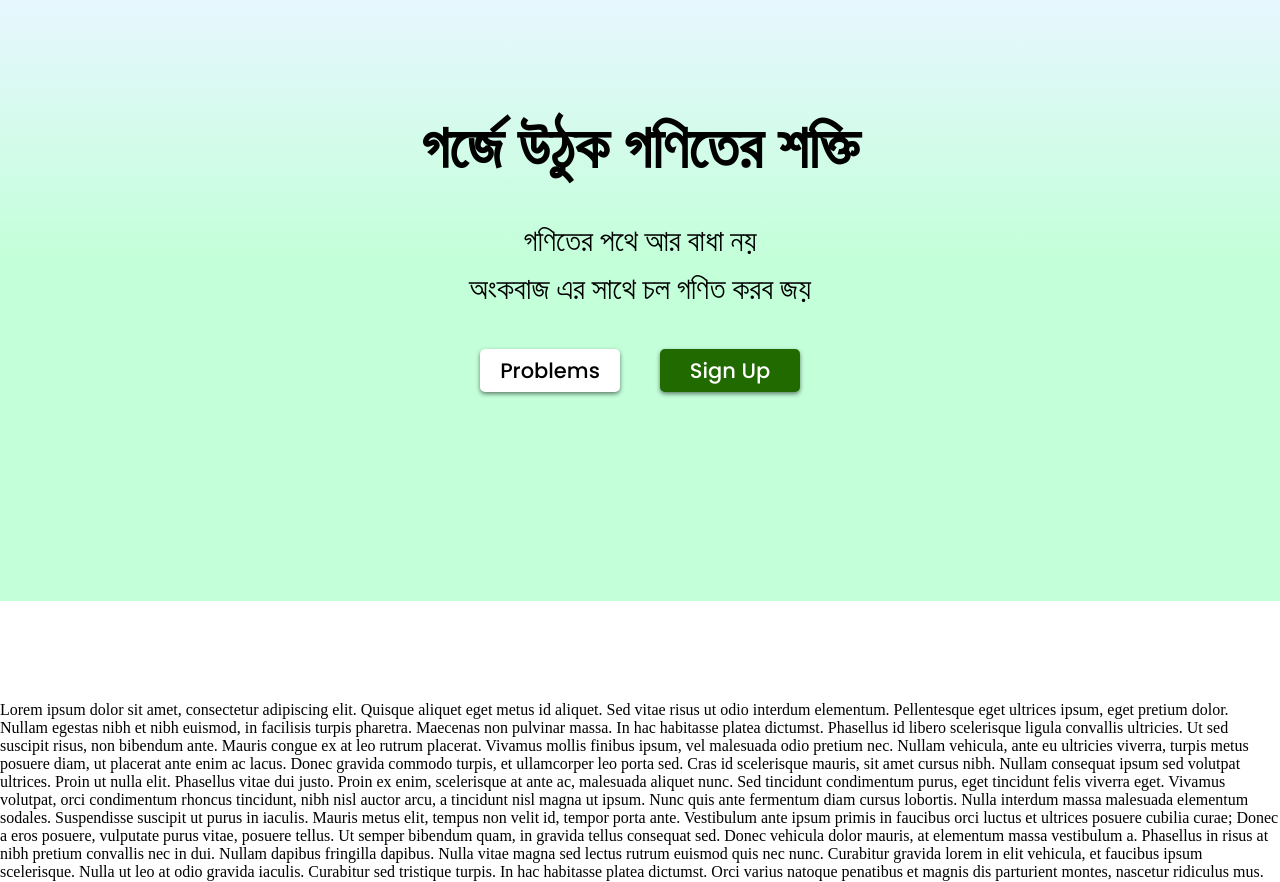
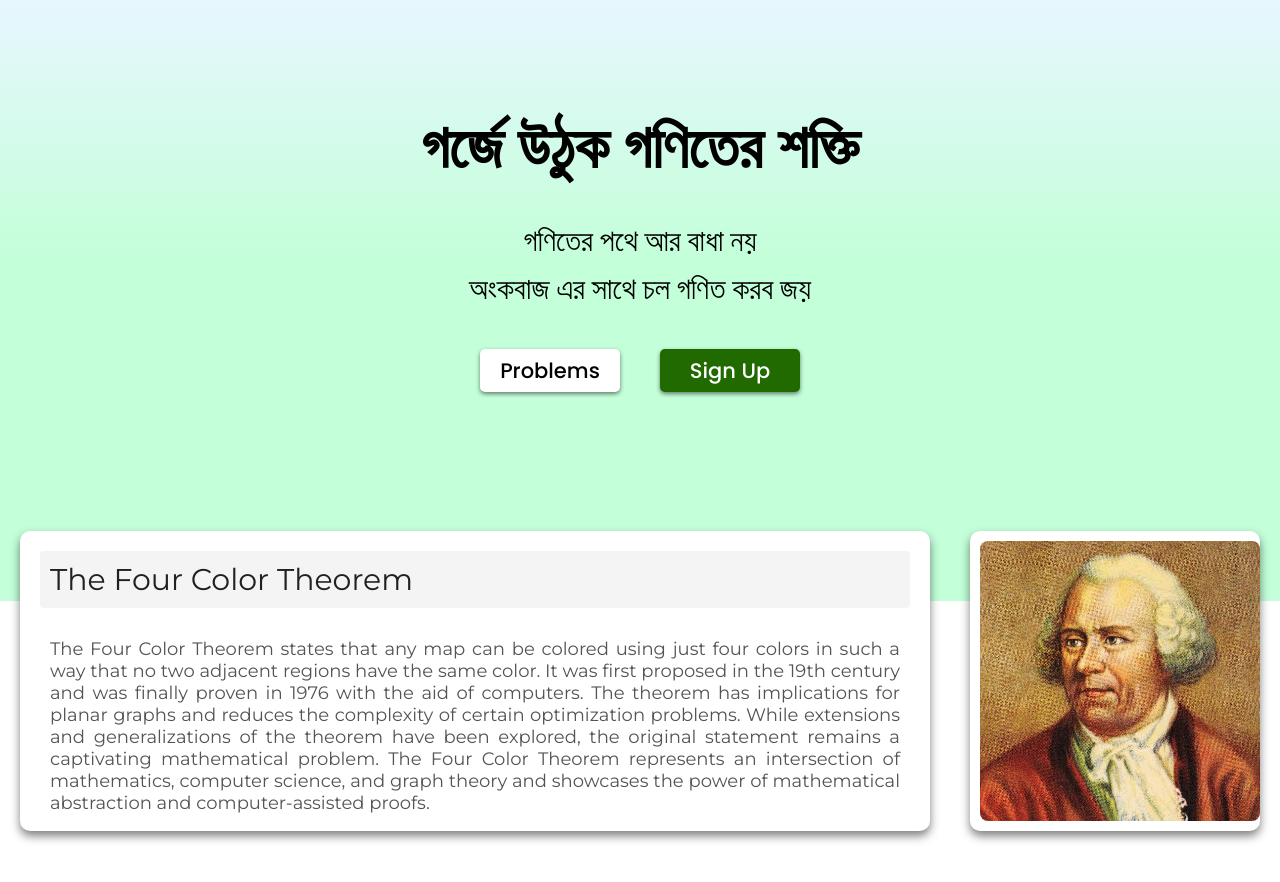
Before and after one commit to sakhadib/spl, a plain HTML site: page index.html in a window 1280 px wide. Shown: the part 69-951 px from the top of the page. Drawn offline with Linux system fonts and the light colour scheme.

Commit message:
mathematician and theorem created and formatted

```diff
--- /dev/null
+++ b/css/motivation.css
@@ -0,0 +1,64 @@
+@import url('https://fonts.googleapis.com/css2?family=Montserrat:wght@400;700&display=swap');
+
+.motivation{
+    display: flex;
+    justify-content: center;
+    margin-top: -70px;
+
+}
+
+.theorem{
+    height: 300px;
+    width: 1000px;
+    background-color: white;
+    border-radius: 10px;
+    box-shadow: 0 5px 10px rgba(0, 0, 0, 0.5);
+    margin: 20px;
+    margin-top: 0px;
+}
+
+.mathematician{
+    height: 300px;
+    width: 300px;
+    background-color: white;
+    border-radius: 10px;
+    box-shadow: 0 5px 10px rgba(0, 0, 0, 0.5);
+    margin: 20px;
+    margin-top: 0px;
+}
+
+.theorem-title{
+    margin: 20px;
+    font-family: 'Montserrat', sans-serif;
+    font-size: 30px;
+    font-weight: 00;
+    background-color: rgb(244, 244, 244);
+    color: rgb(33, 33, 33);
+    padding: 10px;
+    border-radius: 4px;
+    /* box-shadow: 0 1px 4px rgba(0, 0, 0, 0.5); */
+}
+
+.theorem-body{
+    margin : 20px;
+    font-family: 'Montserrat', sans-serif;
+    font-size: 18px;
+    padding: 10px;
+    text-align: justify;
+    color: rgb(84, 84, 84);
+}
+
+.mian-image{
+    margin-top: 10px;
+    margin-left: 10px;
+    width: 280px;
+    height: 280px;
+    border-radius: 10px;
+    justify-content: center;
+}
+
+.mian-image img{
+    width: 280px;
+    height: 280px;
+    border-radius: 8px;
+}
--- a/index.html
+++ b/index.html
@@ -10,6 +10,10 @@
     <!-- Style Sheets -->
     <link rel="stylesheet" href="/css/siteinfo.css">
     <link rel="stylesheet" href="/css/header.css">
+    <link rel="stylesheet" href="/css/motivation.css">
+    <link rel="stylesheet" href="/css/mastertext.css">
+
+    <!-- Font import -->
     <link rel="preconnect" href="https://fonts.googleapis.com">
     <link rel="preconnect" href="https://fonts.gstatic.com" crossorigin>
     <link href="https://fonts.googleapis.com/css2?family=Hind+Siliguri:wght@400;600;700&display=swap" rel="stylesheet">
@@ -52,6 +56,22 @@
         </div>
     </section>
     <!-- Site Info -->
+
+    <!-- Motivation start -->
+    <section class="motivation">
+        <div class="theorem">
+            <p class="theorem-title">The Four Color Theorem</p>
+            <p class="theorem-body">
+                The Four Color Theorem states that any map can be colored using just four colors in such a way that no two adjacent regions have the same color. It was first proposed in the 19th century and was finally proven in 1976 with the aid of computers. The theorem has implications for planar graphs and reduces the complexity of certain optimization problems. While extensions and generalizations of the theorem have been explored, the original statement remains a captivating mathematical problem. The Four Color Theorem represents an intersection of mathematics, computer science, and graph theory and showcases the power of mathematical abstraction and computer-assisted proofs.
+            </p>
+        </div>
+        <div class="mathematician">
+            <div class="mian-image">
+                <a href="#"><img src="/resources/mathematician/lionard_eular.jpg" alt=""></a>
+            </div>
+        </div>
+    </section>
+    <!-- Motivation end -->
 
     <p>
         Lorem ipsum dolor sit amet, consectetur adipiscing elit. Quisque aliquet eget metus id aliquet. Sed vitae risus ut odio interdum elementum. Pellentesque eget ultrices ipsum, eget pretium dolor. Nullam egestas nibh et nibh euismod, in facilisis turpis pharetra. Maecenas non pulvinar massa. In hac habitasse platea dictumst. Phasellus id libero scelerisque ligula convallis ultricies. Ut sed suscipit risus, non bibendum ante. Mauris congue ex at leo rutrum placerat. Vivamus mollis finibus ipsum, vel malesuada odio pretium nec. Nullam vehicula, ante eu ultricies viverra, turpis metus posuere diam, ut placerat ante enim ac lacus. Donec gravida commodo turpis, et ullamcorper leo porta sed. Cras id scelerisque mauris, sit amet cursus nibh. Nullam consequat ipsum sed volutpat ultrices.
```
Also changed, not shown: css/mastertext.css (added), resources/mathematician/lionard_eular.jpg (added).
